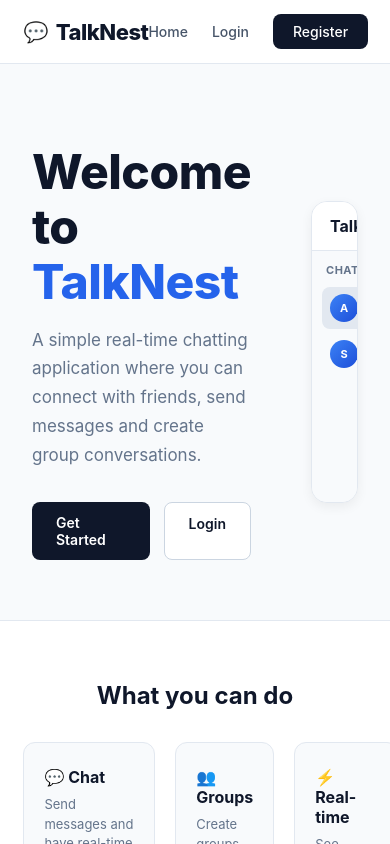
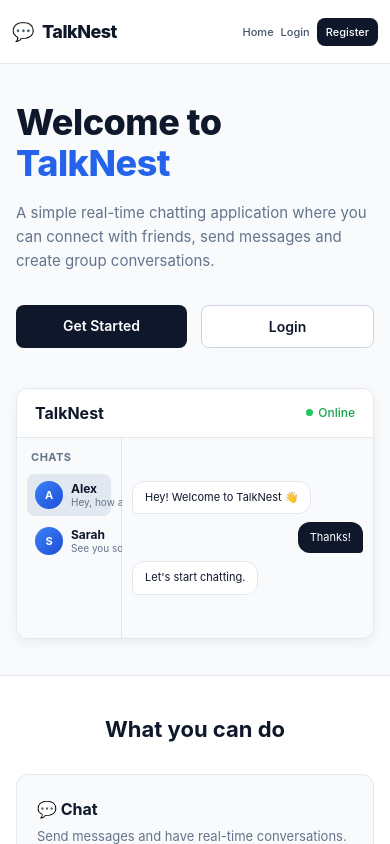
Before and after one commit to kjeevan5125/TalkNest, a React (Vite) app in the folder Frontend/: page / in a window 390 px wide. Shown: the top 844 px of the page. Built offline with nearby package versions, Linux system fonts and the light colour scheme; no server answers.

Commit message:
Improve responsive UI and auth navigation

```diff
--- a/Frontend/src/App.css
+++ b/Frontend/src/App.css
@@ -1367,3 +1367,422 @@ body {
   color: #dc2626;
   font-size: 13px;
 }
+
+
+/* =========================
+   Responsive / Mobile Polish
+   ========================= */
+
+.auth-back-link {
+  display: inline-block;
+  margin-bottom: 20px;
+  color: #64748b;
+  text-decoration: none;
+  font-size: 13px;
+  font-weight: 600;
+}
+
+.auth-back-link:hover {
+  color: #0f172a;
+}
+
+.mobile-back-btn {
+  display: none;
+}
+
+@media (max-width: 768px) {
+  .auth-page {
+    padding: 16px;
+    align-items: flex-start;
+  }
+
+  .auth-card {
+    margin-top: 24px;
+    padding: 28px 22px;
+  }
+
+  .home-navbar {
+    min-height: 64px;
+    height: auto;
+    padding: 12px 16px;
+    gap: 12px;
+  }
+
+  .brand {
+    font-size: 20px;
+    flex-shrink: 0;
+  }
+
+  .nav-links {
+    gap: 10px;
+  }
+
+  .nav-links a {
+    font-size: 12px;
+  }
+
+  .nav-button {
+    padding: 8px 12px;
+  }
+
+  .home-content {
+    padding: 48px 20px 44px;
+    flex-direction: column;
+    align-items: stretch;
+    gap: 40px;
+  }
+
+  .intro {
+    max-width: none;
+  }
+
+  .intro h1 {
+    font-size: 40px;
+  }
+
+  .intro p {
+    font-size: 16px;
+  }
+
+  .home-buttons {
+    flex-wrap: wrap;
+  }
+
+  .chat-preview {
+    width: 100%;
+    max-width: 400px;
+    margin: 0 auto;
+  }
+
+  .features {
+    padding: 48px 20px;
+  }
+
+  .feature-list {
+    grid-template-columns: 1fr;
+    gap: 14px;
+  }
+
+  /* Chat header */
+  .chat-header {
+    padding: 0 16px;
+  }
+
+  .chat-brand {
+    gap: 8px;
+  }
+
+  .brand-logo {
+    font-size: 20px;
+  }
+
+  .chat-brand h2 {
+    font-size: 18px;
+  }
+
+  .chat-user {
+    gap: 8px;
+  }
+
+  .user-name {
+    display: none;
+  }
+
+  .logout-btn {
+    padding: 7px 10px;
+  }
+
+  /* On mobile, show either the conversation list OR the selected chat. */
+  .chat-body {
+    position: relative;
+  }
+
+  .chat-body.show-conversations .conversation-sidebar {
+    display: flex;
+    width: 100%;
+    min-width: 100%;
+    max-width: none;
+    border-right: none;
+  }
+
+  .chat-body.show-conversations .chat-window {
+    display: none;
+  }
+
+  .chat-body.has-selected-conversation .conversation-sidebar {
+    display: none;
+  }
+
+  .chat-body.has-selected-conversation .chat-window {
+    display: flex;
+    width: 100%;
+    min-width: 0;
+  }
+
+  .conversation-header {
+    padding: 18px 20px 10px;
+  }
+
+  .conversation-search-container {
+    padding: 10px 16px;
+  }
+
+  .conversation-items-list {
+    padding: 6px 12px 16px;
+  }
+
+  .chat-window-header {
+    height: 60px;
+    min-height: 60px;
+    padding: 0 12px;
+    gap: 8px;
+  }
+
+  .mobile-back-btn {
+    width: 34px;
+    height: 34px;
+    flex-shrink: 0;
+    display: flex;
+    align-items: center;
+    justify-content: center;
+    border: none;
+    border-radius: 8px;
+    background: #f1f5f9;
+    color: #0f172a;
+    font-size: 22px;
+    cursor: pointer;
+  }
+
+  .chat-header-user-info {
+    flex: 1;
+    min-width: 0;
+    gap: 8px;
+  }
+
+  .chat-header-avatar {
+    width: 36px;
+    height: 36px;
+    font-size: 14px;
+    flex-shrink: 0;
+  }
+
+  .chat-header-text {
+    min-width: 0;
+  }
+
+  .chat-header-text h2 {
+    max-width: 150px;
+    overflow: hidden;
+    text-overflow: ellipsis;
+    white-space: nowrap;
+  }
+
+  .group-info-btn {
+    padding: 7px 9px;
+    font-size: 11px;
+    flex-shrink: 0;
+  }
+
+  .chat-messages {
+    padding: 16px 12px;
+  }
+
+  .chat-message {
+    max-width: 82%;
+  }
+
+  .typing-indicator {
+    padding: 8px 14px;
+  }
+
+  .chat-input-form {
+    padding: 10px 12px;
+    gap: 8px;
+  }
+
+  .chat-input-field {
+    min-width: 0;
+    padding: 11px 12px;
+  }
+
+  .chat-send-btn {
+    padding: 11px 14px;
+    flex-shrink: 0;
+  }
+
+  .group-info-card,
+  .group-modal {
+    width: 100%;
+    max-height: 90vh;
+    padding: 20px;
+    border-radius: 14px;
+  }
+
+  .group-member-row {
+    align-items: flex-start;
+  }
+
+  .group-member-actions {
+    flex-wrap: wrap;
+    justify-content: flex-end;
+  }
+}
+
+@media (max-width: 480px) {
+  .auth-card {
+    margin-top: 12px;
+    padding: 24px 18px;
+    border-radius: 14px;
+  }
+
+  .auth-header h1 {
+    font-size: 25px;
+  }
+
+  .home-navbar {
+    padding: 10px 12px;
+  }
+
+  .brand {
+    font-size: 18px;
+  }
+
+  .brand::before {
+    font-size: 18px;
+  }
+
+  .nav-links {
+    gap: 7px;
+  }
+
+  .nav-links a {
+    font-size: 11px;
+  }
+
+  .nav-button {
+    padding: 7px 9px;
+  }
+
+  .home-content {
+    padding: 38px 16px 36px;
+  }
+
+  .intro h1 {
+    font-size: 36px;
+  }
+
+  .intro p {
+    font-size: 15px;
+    line-height: 1.6;
+  }
+
+  .home-buttons {
+    width: 100%;
+  }
+
+  .primary-button,
+  .secondary-button {
+    flex: 1;
+    min-width: 120px;
+    text-align: center;
+  }
+
+  .chat-preview {
+    border-radius: 12px;
+  }
+
+  .preview-sidebar {
+    width: 105px;
+  }
+
+  .preview-messages {
+    min-width: 0;
+    padding: 12px 10px;
+  }
+
+  .preview-messages .message {
+    font-size: 11px;
+  }
+
+  .features {
+    padding: 40px 16px;
+  }
+
+  .features h2 {
+    font-size: 22px;
+  }
+
+  .chat-header {
+    padding: 0 12px;
+  }
+
+  .chat-brand h2 {
+    font-size: 17px;
+  }
+
+  .logout-btn {
+    padding: 7px 9px;
+    font-size: 12px;
+  }
+
+  .conversation-header {
+    padding-left: 16px;
+    padding-right: 16px;
+  }
+
+  .chat-window-header {
+    padding: 0 8px;
+  }
+
+  .chat-header-text h2 {
+    max-width: 115px;
+    font-size: 14px;
+  }
+
+  .chat-header-subtitle {
+    font-size: 11px;
+  }
+
+  .group-info-btn {
+    font-size: 10px;
+    padding: 6px 7px;
+  }
+
+  .chat-message {
+    max-width: 88%;
+  }
+
+  .chat-input-form {
+    padding: 8px;
+  }
+
+  .chat-send-btn {
+    padding: 11px 12px;
+  }
+}
+
+.auth-page {
+  width: 100%;
+  min-height: 100vh;
+  display: flex;
+  justify-content: center;
+  align-items: center;
+  padding: 20px;
+}
+
+.auth-card {
+  width: 100%;
+  max-width: 430px;
+  margin: 0 auto;
+}
+
+@media (max-width: 480px) {
+  .auth-page {
+    padding: 16px;
+  }
+
+  .auth-card {
+    width: 100%;
+    margin: 0;
+  }
+}
--- a/Frontend/src/components/ChatWindow.jsx
+++ b/Frontend/src/components/ChatWindow.jsx
@@ -4,7 +4,7 @@ import { useAuth } from '../context/authContext'
 import socket from '../services/socket'
 import GroupInfo from './GroupInfo'
 
-function ChatWindow({ conversation }) {
+function ChatWindow({ conversation, onBack }) {
   const { user } = useAuth()
 
   const currentUserId = user?._id || user?.id
@@ -390,6 +390,15 @@ function ChatWindow({ conversation }) {
   return (
     <main className="chat-window">
       <div className="chat-window-header">
+        <button
+          type="button"
+          className="mobile-back-btn"
+          onClick={onBack}
+          aria-label="Back to conversations"
+        >
+          ←
+        </button>
+
         <div className="chat-header-user-info">
           <div className="chat-header-avatar">
             {conversationName?.charAt(0)?.toUpperCase()}
--- a/Frontend/src/index.css
+++ b/Frontend/src/index.css
@@ -1,5 +1,10 @@
 * {
   box-sizing: border-box;
+}
+
+html,
+body {
+  overflow-x: hidden;
 }
 
 html,
@@ -9,6 +14,7 @@ body,
   min-height: 100%;
 }
 
+
 body {
   font-family: Arial, Helvetica, sans-serif;
   background: #ffffff;
--- a/Frontend/src/pages/Login.jsx
+++ b/Frontend/src/pages/Login.jsx
@@ -48,6 +48,8 @@ function Login() {
   return (
     <div className="auth-page">
       <div className="auth-card">
+        <Link to="/" className="auth-back-link">← Back to Home</Link>
+
 
         <div className="auth-header">
           <h1>Welcome Back</h1>
--- a/Frontend/src/pages/Register.jsx
+++ b/Frontend/src/pages/Register.jsx
@@ -49,6 +49,8 @@ function Register() {
   return (
     <div className="auth-page">
       <div className="auth-card">
+        <Link to="/" className="auth-back-link">← Back to Home</Link>
+
 
         <div className="auth-header">
           <h1>Join TalkNest</h1>
```
